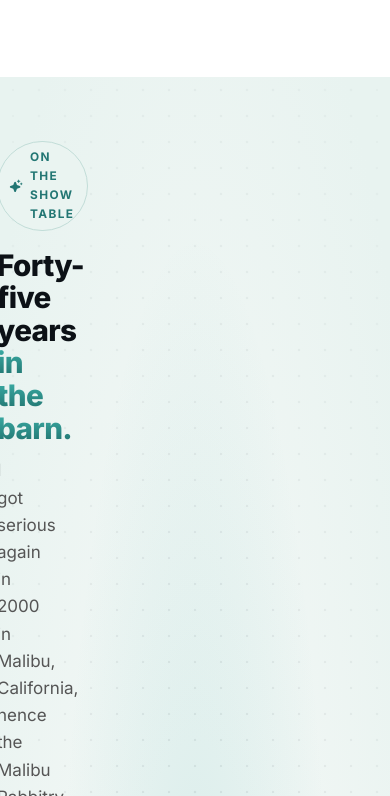
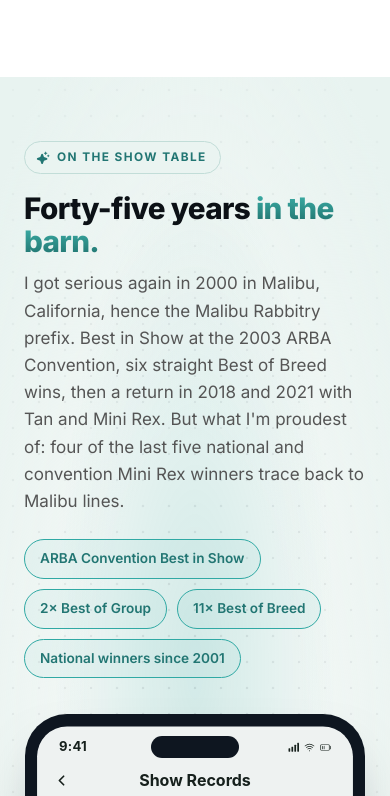
Before and after one commit to cbwstudios/herdmaster-site, a website: page about/index.html in a window 390 px wide. Shown: the part 1928-2724 px from the top of the page. Drawn offline with Linux system fonts and the light colour scheme.

Commit message:
About: fix show-table not stacking on mobile (specificity)
The desktop rule #show-table .split.rev (id-scoped, higher specificity) was
overriding the mobile stacking rule .split.rev{1fr}, so the show-table section
stayed two-column on phones and overflowed. List #show-table .split.rev by its
id-scoped selector in the max-width:1000px block so it stacks like #why. Cache-
bust about to v=about4.

```diff
--- a/about/index.html
+++ b/about/index.html
@@ -25,7 +25,7 @@
   <meta name="theme-color" content="#222B37">
 
 
-  <link rel="stylesheet" href="../assets/site.css?v=about3">
+  <link rel="stylesheet" href="../assets/site.css?v=about4">
 
 
   <script type="application/ld+json">
@@ -329,7 +329,7 @@
     </div>
   </footer>
 
-  <script src="../assets/site.js?v=about3" defer></script>
+  <script src="../assets/site.js?v=about4" defer></script>
   <!-- GoHighLevel (LeadConnector) tracking: production host only, so preview/staging
        form submits never reach the live CRM. Do not remove. -->
   <script>
--- a/assets/site.css
+++ b/assets/site.css
@@ -1341,7 +1341,9 @@
     /* credential pills live under the copy in the left column, left-aligned */
     #show-table .cred-strip{ justify-content:flex-start; margin-top:24px; }
     @media (max-width:1000px){
-      .split.rev, #why .split{ grid-template-columns:1fr; }
+      /* #show-table .split.rev must be listed by its id-scoped selector, or the desktop
+         two-column rule (higher specificity) wins and the section won't stack on mobile. */
+      .split.rev, #why .split, #show-table .split.rev{ grid-template-columns:1fr; }
       #why .fs3-phone, #show-table .fs3-phone{ width:100%; max-width:340px; justify-self:center; margin-inline:auto; }
     }
 
```
